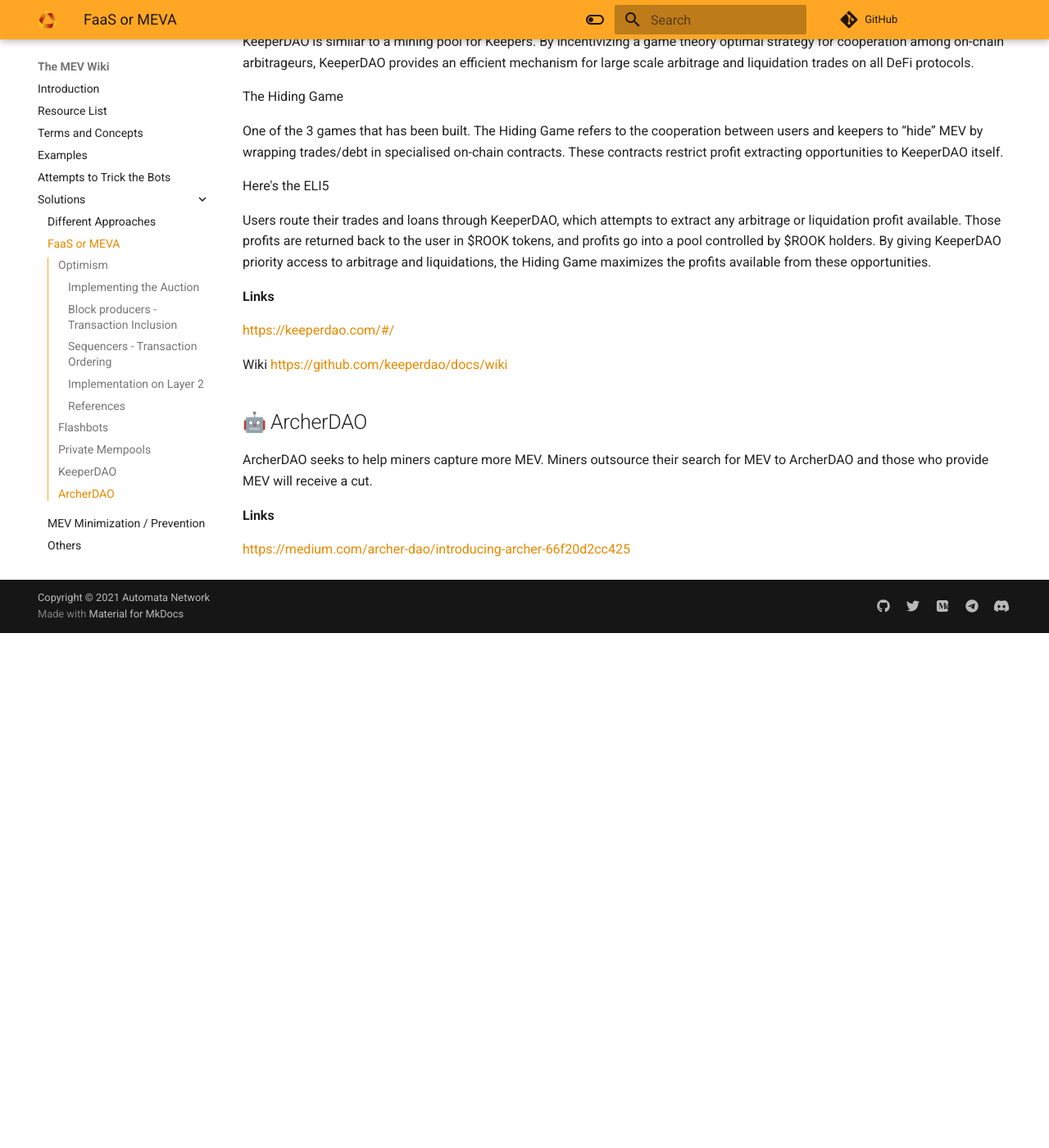
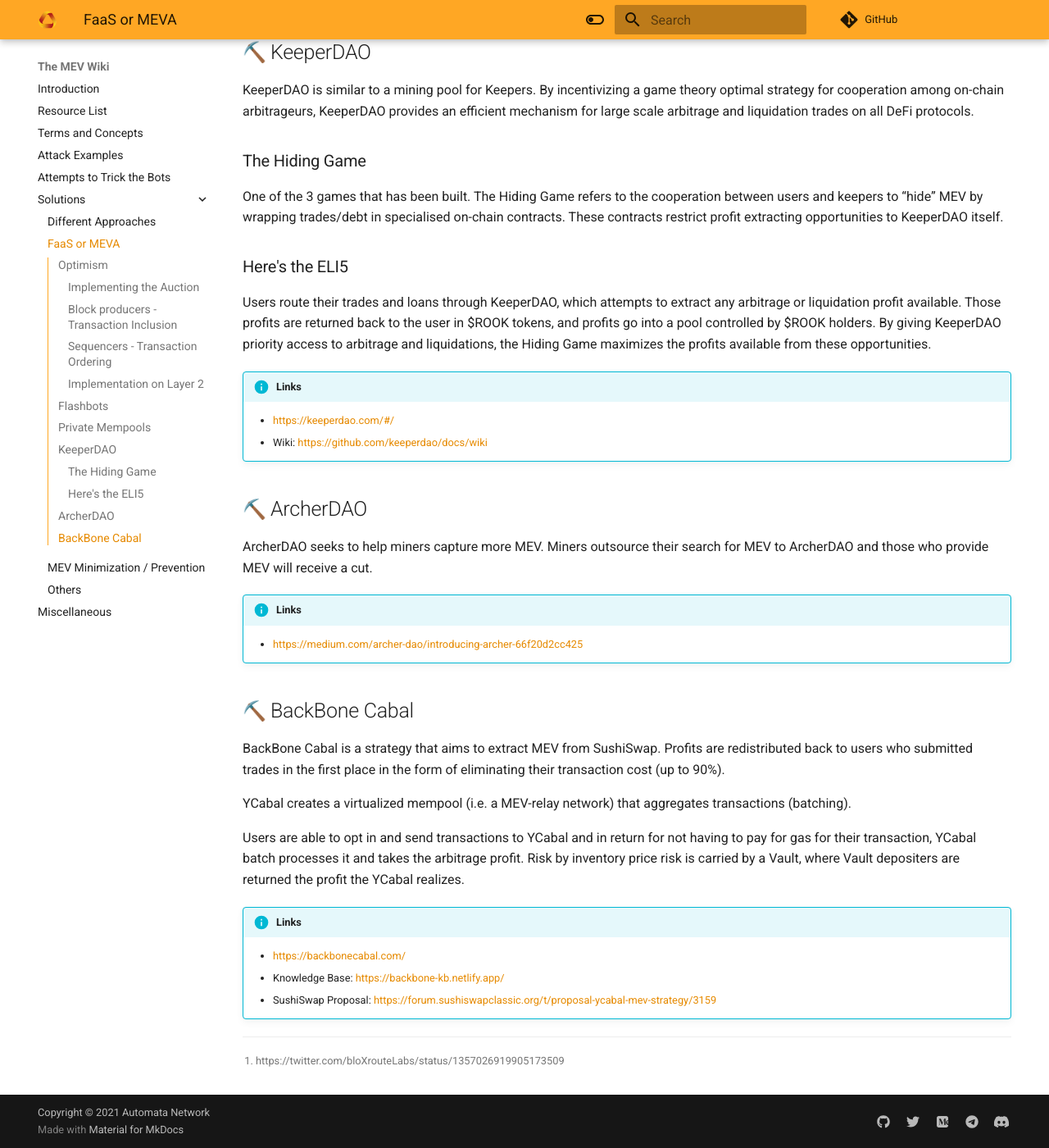
Before and after one commit to automata-network/docs, an MkDocs documentation site: the page built from docs/mev/solutions/faas-or-meva.md, in a window 1280 px wide and 1400 px high, scrolled down 3687 px. Shown: the whole window at 82% size. Built offline with MkDocs 1.6.1 and Material for MkDocs 9.7.7, drawn with Linux system fonts in a browser that asks for light colours; emoji names are drawn with the system emoji font; comment, search, counter and statistics services are not loaded; before the commit the page ends 4459 px from its top, so only the background shows below that; some of the changed text lies outside the part shown.

Commit message:
add multiple fixes

```diff
--- a/docs/mev/solutions/faas-or-meva.md
+++ b/docs/mev/solutions/faas-or-meva.md
@@ -2,12 +2,18 @@
 
 In a FaaS or MEVA system, MEV is extracted in a variety of ways such as miners auctioning off the right to front-run users.
 
-> "Centralizing MEV extraction is good because it quarantines a revenue stream that could otherwise drive centralization in other sectors."
-> - [Vitalik on MEVA :octicons-link-external-16:][vitalik-meva]{target=_blank}
->
-Here, co-author or Flash Boys 2.0 Phil Daian presents his case on Why MEV should be Extracted [https://pdaian.com/blog/mev-wat-do/](https://pdaian.com/blog/mev-wat-do/){target=_blank}.
+!!! quote "Vitalik Buterin - [:fontawesome-brands-medium:](https://medium.com/@VitalikButerin/i-feel-like-this-post-is-addressing-an-argument-that-isnt-the-actual-argument-that-mev-auction-b3c5e8fc1021){align=right}"
 
-## :robot: Optimism
+     Centralizing MEV extraction is good because it quarantines a revenue stream that could otherwise drive centralization in other sectors.
+
+    <!-- [:fontawesome-brands-medium:](https://medium.com/@VitalikButerin/i-feel-like-this-post-is-addressing-an-argument-that-isnt-the-actual-argument-that-mev-auction-b3c5e8fc1021){align=right} -->
+
+
+!!! quote "Phil Daian, co-author of Flash Boys 2.0 - [:material-link-variant:](https://pdaian.com/blog/mev-wat-do/){target=_blank}"
+
+     In this article, I’m going to go deep into my personal arguments for why extracting MEV in cryptocurrencies isn’t like theft, why it is a critical metric for network security in any distributed system secured by economic incentives (yes, including centralized ones), and what we should do about MEV in the next 3-5 years as a community.
+
+## :pick: Optimism
 
 Optimism are the original proposers of MEVA.
 
@@ -31,19 +37,19 @@
 
 It is possible to enshrine this MEVA contract directly on layer 1 (L1) blockchain consensus protocols. However, it is also possible to non-invasively add this mechanism in layer 2 (L2) and use it to manage Optimistic Rollup transactio ordering. In L2, L1 miners are repurposed and utilized as block proposers. MEVA contract is implemented and designated a single sequencer at a time.
 
-### References
+!!! info "Links"
 
-[https://optimism.io/](https://optimism.io/){target=_blank}
+    - [https://optimism.io/](https://optimism.io/){target=_blank}
+    - [https://ethresear.ch/t/mev-auction-auctioning-transaction-ordering-rights-as-a-solution-to-miner-extractable-value/6788](https://ethresear.ch/t/mev-auction-auctioning-transaction-ordering-rights-as-a-solution-to-miner-extractable-value/6788){target=_blank}
+    - [https://docs.google.com/presentation/d/1RaF1byflrLF3yUjd-5vXDZB1ZIRofVeK3JYVD6NPr30/edit#slide=id.gc9bdacc472_0_96](https://docs.google.com/presentation/d/1RaF1byflrLF3yUjd-5vXDZB1ZIRofVeK3JYVD6NPr30/edit#slide=id.gc9bdacc472_0_96){target=_blank}
 
-[https://ethresear.ch/t/mev-auction-auctioning-transaction-ordering-rights-as-a-solution-to-miner-extractable-value/6788](https://ethresear.ch/t/mev-auction-auctioning-transaction-ordering-rights-as-a-solution-to-miner-extractable-value/6788){target=_blank}
-
-[https://docs.google.com/presentation/d/1RaF1byflrLF3yUjd-5vXDZB1ZIRofVeK3JYVD6NPr30/edit#slide=id.gc9bdacc472_0_96](https://docs.google.com/presentation/d/1RaF1byflrLF3yUjd-5vXDZB1ZIRofVeK3JYVD6NPr30/edit#slide=id.gc9bdacc472_0_96){target=_blank}
-
-## :robot: Flashbots
+## :pick: Flashbots
 
 Flashbots is a research and development organization formed to mitigate the negative externalities and existential risks posed by MEV. They aim to Democratize MEV Extraction through MEV-Geth, which enables a sealed-bid block space auction mechanism for communicating transaction order preference.
 
-ELI5 here [https://twitter.com/_silto_/status/1381292907567722498?s=20](https://twitter.com/_silto_/status/1381292907567722498?s=20)
+!!! tip "ELI5"
+
+    :fontawesome-brands-twitter: <https://twitter.com/_silto_/status/1381292907567722498>
 
 Flashbots created an ETH node for miners, that not only watches the mempool like any other node, but also connects to a relayer (a server) operated by Flashbots. This MEV-Relay is a kind of parallel channel that directly connects miners to bots that want their transactions included.
 
@@ -56,72 +62,77 @@
 
 Since these transactions are sent through a parallel private relay, it reduces the mempool bidding war, failed transactions bloating the blockchain, and overall gas cost for users.
 
-**<u>Links</u>**
+!!! info "Links"
 
-GitHub [https://github.com/flashbots](https://github.com/flashbots){target=_blank}
+    - GitHub: [https://github.com/flashbots](https://github.com/flashbots){target=_blank}
+    - Research: [https://github.com/flashbots/mev-research](https://github.com/flashbots/mev-research){target=_blank}
+    - Monthly Meetings: [https://github.com/flashbots/pm](https://github.com/flashbots/pm){target=_blank}
+    - API: [https://blocks.flashbots.net/](https://blocks.flashbots.net/){target=_blank}
+    - Discord: [https://discord.gg/7hvTycdNcK](https://discord.gg/7hvTycdNcK){target=_blank}
+    - Medium: [https://medium.com/flashbots](https://medium.com/flashbots){target=_blank}
+    - [https://medium.com/flashbots/frontrunning-the-mev-crisis-40629a613752](https://medium.com/flashbots/frontrunning-the-mev-crisis-40629a613752){target=_blank}
+    - [https://medium.com/flashbots/quantifying-mev-introducing-mev-explore-v0-5ccbee0f6d02](https://medium.com/flashbots/quantifying-mev-introducing-mev-explore-v0-5ccbee0f6d02){target=_blank}
+    - [https://ethresear.ch/t/flashbots-frontrunning-the-mev-crisis/8251](https://ethresear.ch/t/flashbots-frontrunning-the-mev-crisis/8251){target=_blank}
 
-Research [https://github.com/flashbots/mev-research](https://github.com/flashbots/mev-research){target=_blank}
-
-Monthly Meetings [https://github.com/flashbots/pm](https://github.com/flashbots/pm){target=_blank}
-
-API [https://blocks.flashbots.net/](https://blocks.flashbots.net/){target=_blank}
-
-Discord [https://discord.gg/7hvTycdNcK](https://discord.gg/7hvTycdNcK){target=_blank}
-
-Medium [https://medium.com/flashbots](https://medium.com/flashbots){target=_blank}
-
-[https://medium.com/flashbots/frontrunning-the-mev-crisis-40629a613752](https://medium.com/flashbots/frontrunning-the-mev-crisis-40629a613752){target=_blank}
-
-[https://medium.com/flashbots/quantifying-mev-introducing-mev-explore-v0-5ccbee0f6d02](https://medium.com/flashbots/quantifying-mev-introducing-mev-explore-v0-5ccbee0f6d02){target=_blank}
-
-[https://ethresear.ch/t/flashbots-frontrunning-the-mev-crisis/8251](https://ethresear.ch/t/flashbots-frontrunning-the-mev-crisis/8251){target=_blank}
-
-## :robot: Private Mempools
+## :pick: Private Mempools
 
 Today, some miners are already auctioning off mempool access for higher rates. Typically, transactions are broadcast to the mempool where they remain pending until miners pick them and add to the block. Private transactions however, are only visible to the pool and are not broadcast to other nodes (pay more for faster transactions).
 
 Examples include [1inch Exchange's Stealth Transactions](https://help.1inch.io/en/articles/4695716-what-are-stealth-transactions-and-how-they-work){target=_blank}, [Taichi Network](https://taichi.network/){target=_blank} and [BloXroute](https://bloxroute.com/products/){target=_blank}.
 
-![](/assets/private_mempools.png){target=_blank}
+[![](/assets/private_mempools.png){target=_blank}](https://taichi.network/){target=_blank}
 
-Private Transactions offered by Taichi Network
+[*<p align=center>Private Transactions offered by Taichi Network</p>*](https://taichi.network/){target=_blank}
 
-[BloXroute](https://bloxroute.com/products/){target=_blank} has a wide range of offerings and their core competency is low global latency for DeFi (8% of blocks mined within 1 sec).
+[bloXroute Labs](https://bloxroute.com/){target=_blank} has a wide range of offerings and their core competency is low global latency for DeFi (8% of blocks mined within 1 sec).
 
-Note: For the other side of the coin, here is BloXroute's take on why private mempools are not necessarily bad
+!!! note
 
-[https://twitter.com/bloXrouteLabs/status/1357026919905173509?s=20](https://twitter.com/bloXrouteLabs/status/1357026919905173509?s=20)
+    For the other side of the coin, here is bloXroute Labs' take on why private mempools are not necessarily bad[^1]:
 
-1. Front-runners don't need these services to outpace regular users, who are slower by seconds. They need it to outpace one another, where improving speed 0.8->0.15 sec matters.
+    1. Front-runners don't need these services to outpace regular users, who are slower by seconds. They need it to outpace one another, where improving speed 0.8->0.15 sec matters.
+    2. When a transaction is privately sent to pools other frontrunners can't attempt to front-run it. This helps avoid fierce escalation of fees.
 
-2. When a transaction is privately sent to pools other frontrunners can't attempt to front-run it. This helps avoid fierce escalation of fees.
-
-## :robot: KeeperDAO
+## :pick: KeeperDAO
 
 KeeperDAO is similar to a mining pool for Keepers. By incentivizing a game theory optimal strategy for cooperation among on-chain arbitrageurs, KeeperDAO provides an efficient mechanism for large scale arbitrage and liquidation trades on all DeFi protocols.
 
-The Hiding Game
+### The Hiding Game
 
 One of the 3 games that has been built. The Hiding Game refers to the cooperation between users and keepers to “hide” MEV by wrapping trades/debt in specialised on-chain contracts. These contracts restrict profit extracting opportunities to KeeperDAO itself.
 
-Here's the ELI5
+### Here's the ELI5
 
 Users route their trades and loans through KeeperDAO, which attempts to extract any arbitrage or liquidation profit available. Those profits are returned back to the user in $ROOK tokens, and profits go into a pool controlled by $ROOK holders. By giving KeeperDAO priority access to arbitrage and liquidations, the Hiding Game maximizes the profits available from these opportunities.
 
-**Links**
+!!! info "Links"
 
-[https://keeperdao.com/#/](https://keeperdao.com/#/){target=_blank}
+    - [https://keeperdao.com/#/](https://keeperdao.com/#/){target=_blank}
+    - Wiki: [https://github.com/keeperdao/docs/wiki](https://github.com/keeperdao/docs/wiki){target=_blank}
 
-Wiki [https://github.com/keeperdao/docs/wiki](https://github.com/keeperdao/docs/wiki){target=_blank}
-
-## :robot: ArcherDAO
+## :pick: ArcherDAO
 
 ArcherDAO seeks to help miners capture more MEV. Miners outsource their search for MEV to ArcherDAO and those who provide MEV will receive a cut.
 
-**Links**
+!!! info "Links"
 
-[https://medium.com/archer-dao/introducing-archer-66f20d2cc425](https://medium.com/archer-dao/introducing-archer-66f20d2cc425){target=_blank}
+    - [https://medium.com/archer-dao/introducing-archer-66f20d2cc425](https://medium.com/archer-dao/introducing-archer-66f20d2cc425){target=_blank}
 
+## :pick: BackBone Cabal
 
+BackBone Cabal is a strategy that aims to extract MEV from SushiSwap. Profits are redistributed back to users who submitted trades in the first place in the form of eliminating their transaction cost (up to 90%).
+
+YCabal creates a virtualized mempool (i.e. a MEV-relay network) that aggregates transactions (batching).
+
+Users are able to opt in and send transactions to YCabal and in return for not having to pay for gas for their transaction, YCabal batch processes it and takes the arbitrage profit.
+Risk by inventory price risk is carried by a Vault, where Vault depositers are returned the profit the YCabal realizes.
+
+!!! info "Links"
+
+    - [https://backbonecabal.com/](https://backbonecabal.com/){target=_blank}
+    - Knowledge Base: [https://backbone-kb.netlify.app/](https://backbone-kb.netlify.app/){target=_blank}
+    - SushiSwap Proposal: [https://forum.sushiswapclassic.org/t/proposal-ycabal-mev-strategy/3159](https://forum.sushiswapclassic.org/t/proposal-ycabal-mev-strategy/3159){target=_blank}
 
 [vitalik-meva]: https://medium.com/@VitalikButerin/i-feel-like-this-post-is-addressing-an-argument-that-isnt-the-actual-argument-that-mev-auction-b3c5e8fc1021
+
+[^1]: https://twitter.com/bloXrouteLabs/status/1357026919905173509
--- a/mkdocs.yml
+++ b/mkdocs.yml
@@ -11,7 +11,7 @@
     - Introduction: ./mev/introduction.md
     - Resource List: ./mev/resource-list.md
     - Terms and Concepts: ./mev/terms-and-concepts.md
-    - Examples: ./mev/examples.md
+    - Attack Examples: ./mev/examples.md
     - Attempts to Trick the Bots: ./mev/trick-the-bots.md
     - Solutions:
       - Different Approaches: ./mev/solutions/approaches.md
```
Also changed, not shown: docs/mev/examples.md (+1 -1 lines), docs/mev/solutions/mev-minimization-prevention.md (+49 -63 lines).
